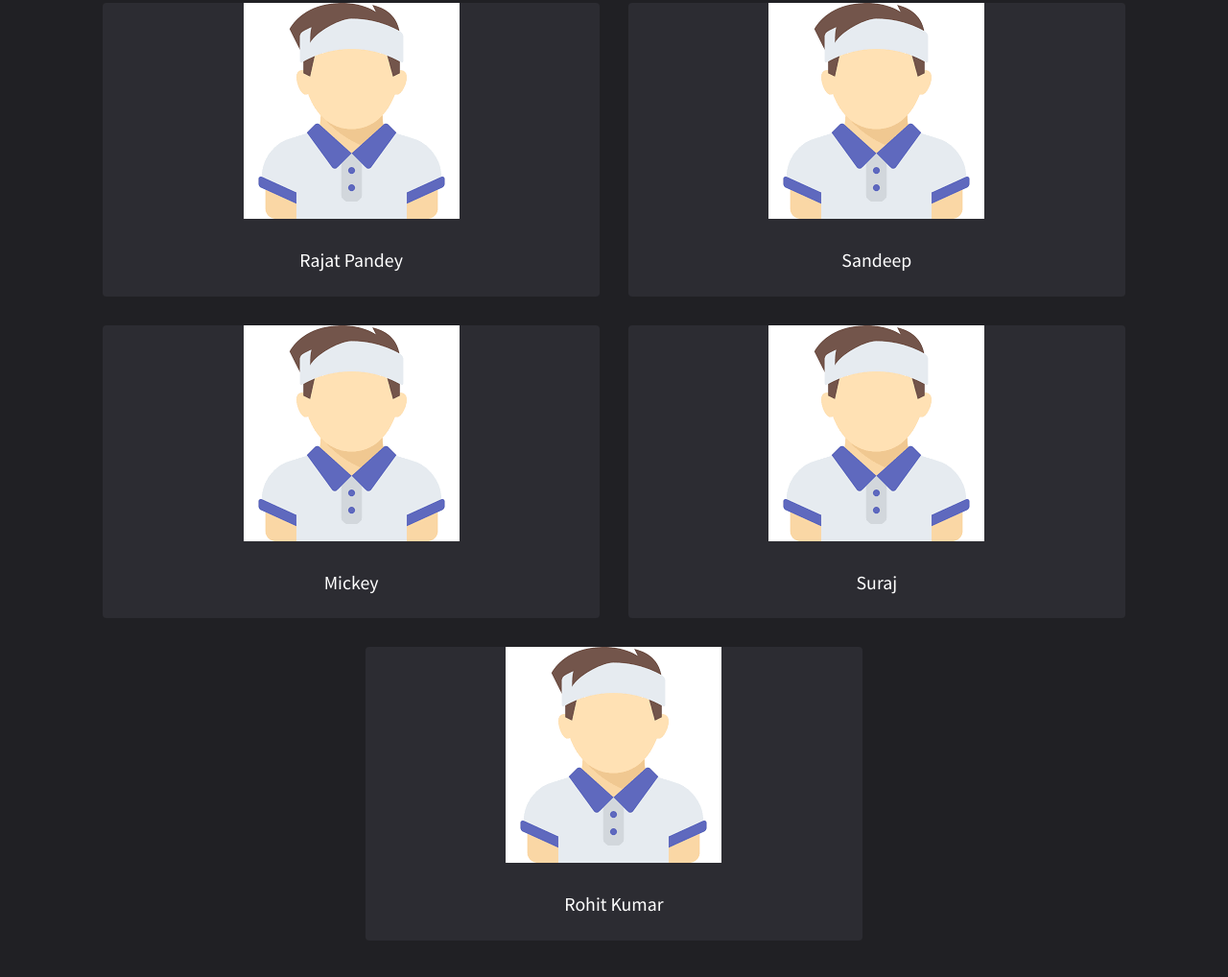
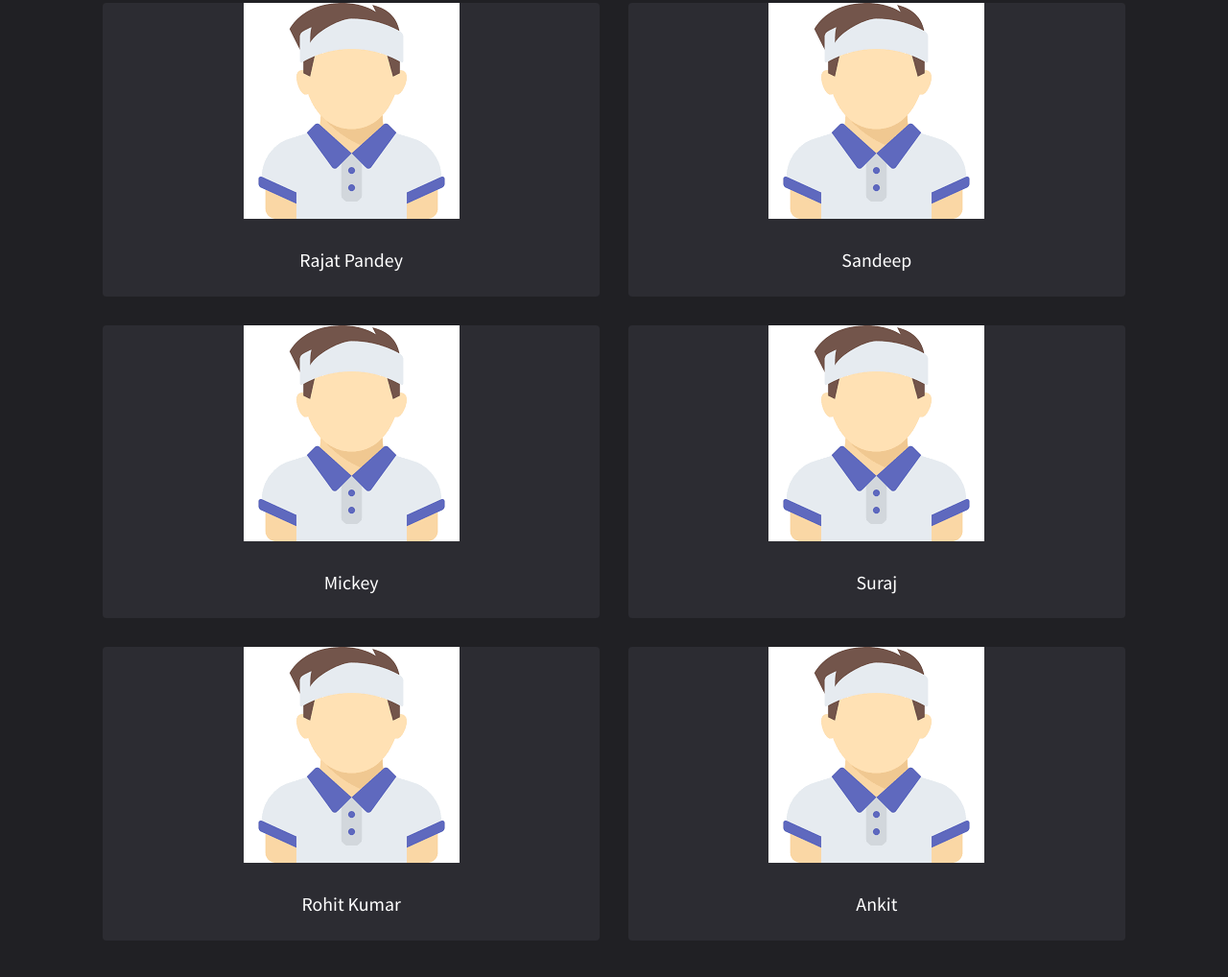
Before and after one commit to imccleague/imccleague.github.io, a plain HTML site: page index.html in a window 1280 px wide. Shown: the part 4638-5656 px from the top of the page at 96% size. Drawn offline with Linux system fonts and the light colour scheme.

Commit message:
Initial commit

```diff
--- a/index.html
+++ b/index.html
@@ -269,6 +269,14 @@
 								</div>
 							</div>
 
+							<div class="box">
+								<img src="images/profile.png" alt="" />
+								<div class="inner">
+									<h3>Ankit</h3>
+
+								</div>
+							</div>
+
 						</div>
 
 					</div>
```
